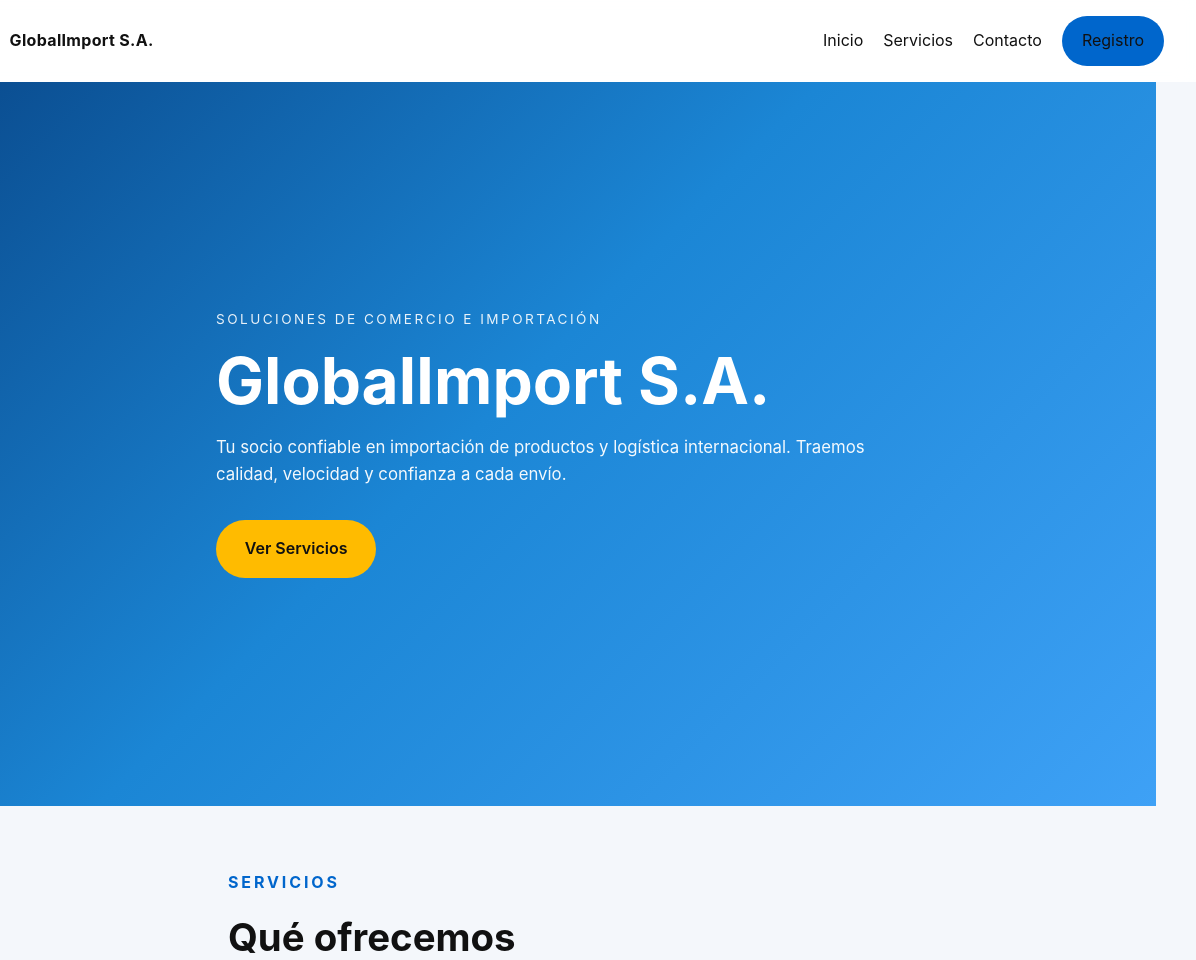
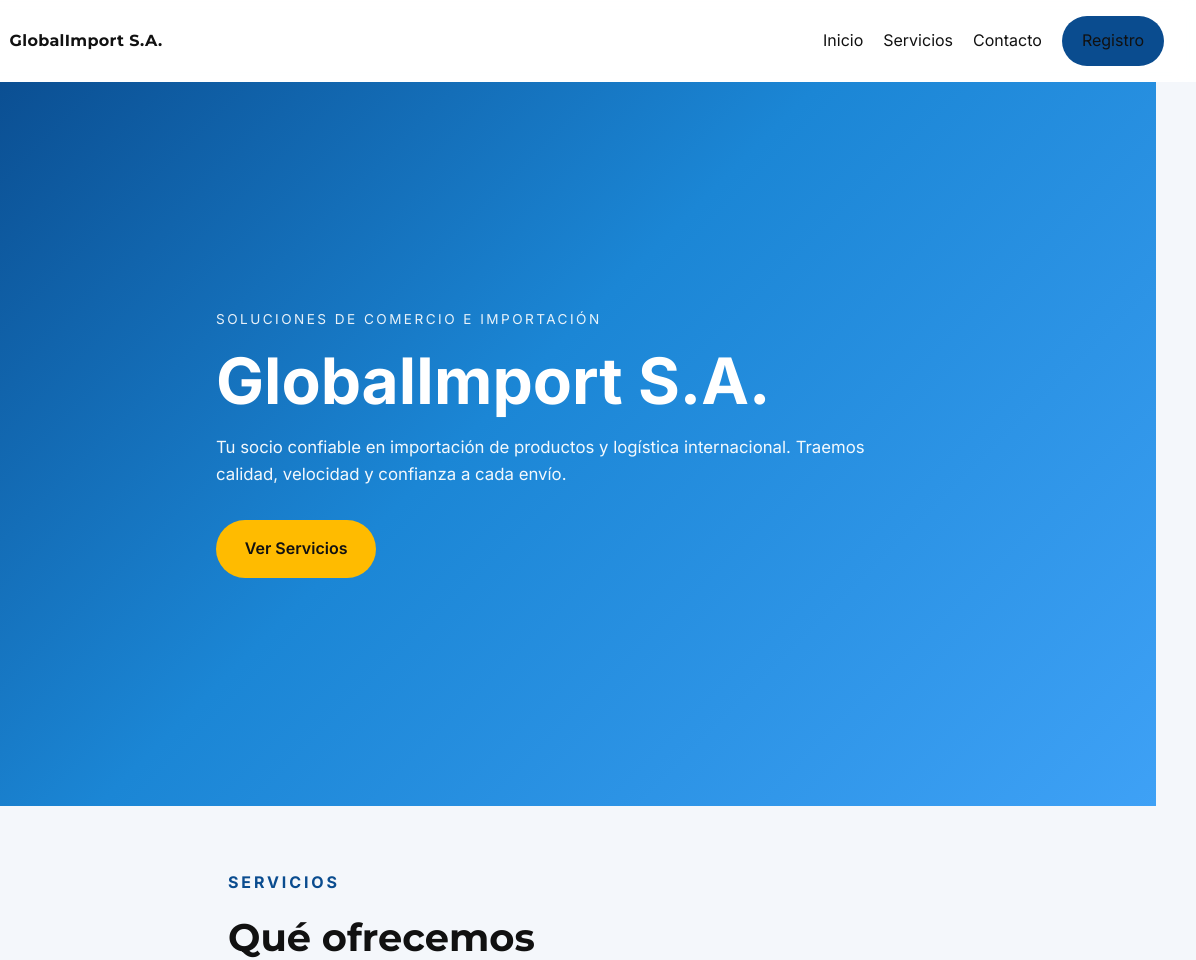
Before and after one commit to DiegoLazo12-code/globalimport, a plain HTML site: page index.html in a window 1280 px wide. Shown: the top 960 px of the page, 84-1280 px from the left. Drawn offline with Linux system fonts and the light colour scheme.

Commit message:
Le agregue un estilo al sitio web

```diff
--- a/index.html
+++ b/index.html
@@ -4,6 +4,9 @@
     <meta charset="UTF-8">
     <meta name="viewport" content="width=device-width, initial-scale=1.0">
     <title>GlobalImport S.A.</title>
+    <link rel="preconnect" href="https://fonts.googleapis.com">
+    <link rel="preconnect" href="https://fonts.gstatic.com" crossorigin>
+    <link href="https://fonts.googleapis.com/css2?family=Inter:wght@400;500;600;700&family=Montserrat:wght@400;500;600;700&display=swap" rel="stylesheet">
     <link rel="stylesheet" href="style.css">
 </head>
 <body>
--- a/style.css
+++ b/style.css
@@ -1,9 +1,19 @@
 /* Global styles */
 :root {
+    --color-primary: #0a4c8f;
+    --color-secondary: #ffbb00;
+    --color-accent: #0f172a;
+    --color-surface: #ffffff;
+    --color-muted: #475569;
+    --color-bg: #f4f7fb;
+    --color-border: rgba(15, 23, 42, 0.08);
+    --shadow-card: 0 20px 50px rgba(15, 23, 42, 0.08);
+    --shadow-card-hover: 0 24px 64px rgba(15, 23, 42, 0.12);
+    --font-sans: "Inter", sans-serif;
+    --font-display: "Montserrat", sans-serif;
     color-scheme: dark;
-    font-family: "Inter", system-ui, sans-serif;
     color: #111;
-    background: #f4f7fb;
+    background: var(--color-bg);
 }
 
 * {
@@ -16,8 +26,10 @@ html, body {
 }
 
 body {
+    font-family: var(--font-sans);
     line-height: 1.6;
-    background: #f4f7fb;
+    background: var(--color-bg);
+    min-height: 100vh;
 }
 
 img {
@@ -54,6 +66,7 @@ header.navbar {
 }
 
 .nav-brand span {
+    font-family: var(--font-display);
     font-weight: 700;
     letter-spacing: 0.02em;
 }
@@ -71,23 +84,24 @@ header.navbar {
 }
 
 .nav-links a:hover {
-    color: #0066cc;
+    color: var(--color-primary);
 }
 
 .btn-register {
     padding: 0.75rem 1.25rem;
     border-radius: 999px;
-    background: #0066cc;
+    background: var(--color-primary);
     color: #fff;
     border: none;
 }
 
 .hero {
+    width: 100%;
     min-height: calc(100vh - 76px);
     display: grid;
     place-items: center;
     padding: 4rem 2rem;
-    background: linear-gradient(135deg, #0a4c8f 0%, #1b86d5 45%, #3ea1f6 100%);
+    background: linear-gradient(135deg, var(--color-primary) 0%, #1b86d5 45%, #3ea1f6 100%);
     color: #fff;
     text-align: left;
 }
@@ -124,7 +138,7 @@ header.navbar {
     padding: 1rem 1.8rem;
     border-radius: 999px;
     font-weight: 600;
-    background: #ffbb00;
+    background: var(--color-secondary);
     color: #111;
     text-decoration: none;
 }
@@ -142,7 +156,7 @@ main {
 
 .section-header span {
     display: inline-block;
-    color: #0066cc;
+    color: var(--color-primary);
     font-weight: 700;
     text-transform: uppercase;
     letter-spacing: 0.18em;
@@ -151,6 +165,7 @@ main {
 
 .section-header h2 {
     margin: 0;
+    font-family: var(--font-display);
     font-size: clamp(1.9rem, 3vw, 2.8rem);
 }
 
@@ -173,11 +188,18 @@ main {
 }
 
 .service-card {
-    background: #fff;
+    background: var(--color-surface);
     border-radius: 24px;
-    border: 1px solid rgba(15, 23, 42, 0.08);
+    border: 1px solid var(--color-border);
     padding: 2rem;
-    box-shadow: 0 18px 45px rgba(15, 23, 42, 0.04);
+    box-shadow: var(--shadow-card);
+    transition: transform 0.25s ease, box-shadow 0.25s ease, border-color 0.25s ease;
+}
+
+.service-card:hover {
+    transform: translateY(-8px);
+    box-shadow: var(--shadow-card-hover);
+    border-color: rgba(10, 76, 143, 0.18);
 }
 
 .service-icon {
```
